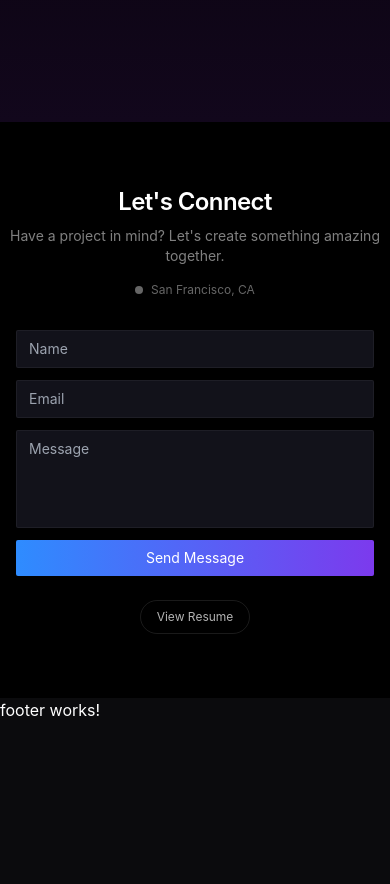
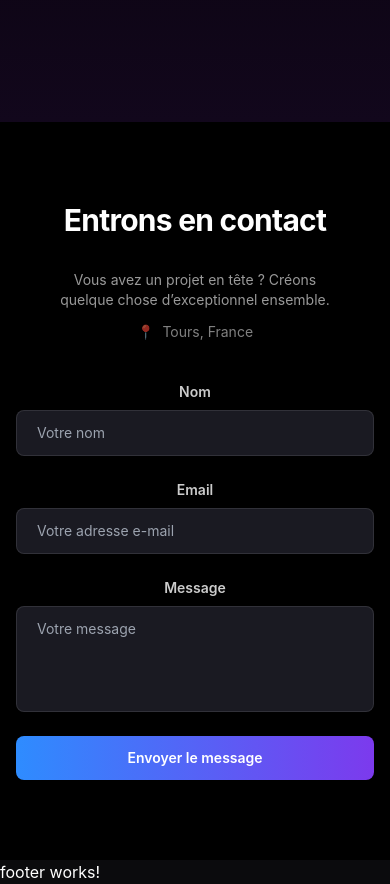
Before and after one commit to AshleyL45/portfolio, an Angular app: page / in a window 390 px wide. Shown: the part 3340-4224 px from the top of the page. Before the commit the page ends 4062 px from the top, so only its background shows below. Built offline with nearby package versions, Linux system fonts and the light colour scheme.

Commit message:
contact section done + responsive

```diff
--- a/src/app/features/contact/contact.css
+++ b/src/app/features/contact/contact.css
@@ -1,6 +1,14 @@
 section {
   scroll-snap-align: start;
 }
+
 form {
   width: 100%;
+  max-width: 28rem;
 }
+
+input:focus,
+textarea:focus {
+  box-shadow: 0 0 0 2px rgba(124, 58, 237, 0.25);
+  transition: box-shadow 0.2s ease;
+}
--- a/src/app/features/contact/contact.html
+++ b/src/app/features/contact/contact.html
@@ -1,52 +1,66 @@
 <section
   id="contact"
-  class="bg-black py-16 flex flex-col items-center text-center"
+  class="bg-black py-20 flex flex-col items-center text-center"
 >
-  <h2 class="text-2xl font-semibold text-white mb-2">Let's Connect</h2>
-  <p class="text-white/50 text-sm mb-4">
-    Have a project in mind? Let's create something amazing together.
-  </p>
-  <p class="text-white/40 text-xs mb-8 flex items-center gap-2">
-    <span class="w-2 h-2 bg-white/40 rounded-full inline-block"></span>
-    San Francisco, CA
+  <h2 class="text-3xl font-bold text-white mb-8">Entrons en contact</h2>
+
+  <p class="text-white/60 text-sm sm:text-base max-w-xs sm:max-w-md mb-3 px-4">
+    Vous avez un projet en tête ? Créons quelque chose d’exceptionnel ensemble.
   </p>
 
-  <form class="w-full max-w-md flex flex-col gap-3 px-4" (submit)="submit()">
+  <p class="flex items-center justify-center gap-2 text-white/50 text-sm mb-10">
+    <span class="text-white/60">📍</span>
+    Tours, France
+  </p>
+
+  <form
+    class="w-full flex flex-col items-center gap-6 px-4"
+    (submit)="submit($event)"
+  >
+    <div class="w-full max-w-xl flex flex-col items-center">
+      <label class="text-white/80 text-sm md:text-base font-semibold mb-2 text-center">
+        Nom
+      </label>
       <input
         type="text"
-      placeholder="Name"
-      class="bg-[#12121a] border border-white/5 rounded-sm px-3 py-2 text-white text-sm outline-none focus:border-[#7c3aed]"
+        placeholder="Votre nom"
+        class="w-full bg-[#1a1a22] border border-white/10 rounded-lg px-5 py-3 text-white text-sm md:text-base outline-none focus:border-[#7c3aed] transition"
         [value]="name()"
         (input)="updateName($event)"
       />
+    </div>
 
+    <div class="w-full max-w-xl flex flex-col items-center">
+      <label class="text-white/80 text-sm md:text-base font-semibold mb-2 text-center">
+        Email
+      </label>
       <input
         type="email"
-      placeholder="Email"
-      class="bg-[#12121a] border border-white/5 rounded-sm px-3 py-2 text-white text-sm outline-none focus:border-[#7c3aed]"
+        placeholder="Votre adresse e-mail"
+        class="w-full bg-[#1a1a22] border border-white/10 rounded-lg px-5 py-3 text-white text-sm md:text-base outline-none focus:border-[#7c3aed] transition"
         [value]="email()"
         (input)="updateEmail($event)"
       />
+    </div>
 
+    <div class="w-full max-w-xl flex flex-col items-center">
+      <label class="text-white/80 text-sm md:text-base font-semibold mb-2 text-center">
+        Message
+      </label>
       <textarea
         rows="4"
-      placeholder="Message"
-      class="bg-[#12121a] border border-white/5 rounded-sm px-3 py-2 text-white text-sm outline-none focus:border-[#7c3aed] resize-none"
+        placeholder="Votre message"
+        class="w-full bg-[#1a1a22] border border-white/10 rounded-lg px-5 py-3 text-white text-sm md:text-base outline-none focus:border-[#7c3aed] transition resize-none"
         [value]="message()"
         (input)="updateMessage($event)"
       ></textarea>
+    </div>
 
     <button
       type="submit"
-      class="bg-gradient-to-r from-[#2e8cff] to-[#7c3aed] text-white py-2 rounded-sm text-sm"
+      class="w-full max-w-xl bg-gradient-to-r from-[#2e8cff] to-[#7c3aed] text-white font-semibold py-3 rounded-lg text-sm md:text-base hover:opacity-90 transition"
     >
-      Send Message
+      Envoyer le message
     </button>
   </form>
-
-  <button
-    class="mt-6 border border-white/10 text-white/70 text-xs px-4 py-2 rounded-full"
-  >
-    View Resume
-  </button>
 </section>
--- a/src/app/features/contact/contact.ts
+++ b/src/app/features/contact/contact.ts
@@ -4,14 +4,13 @@ import { Component, signal } from '@angular/core';
   selector: 'app-contact',
   standalone: true,
   templateUrl: './contact.html',
-  styleUrl: './contact.css',
+  styleUrls: ['./contact.css'],
 })
 export class Contact {
   name = signal('');
   email = signal('');
   message = signal('');
 
-  // ✅ on cast proprement ici
   updateName(event: Event) {
     const target = event.target as HTMLInputElement | null;
     this.name.set(target?.value ?? '');
@@ -27,11 +26,16 @@ export class Contact {
     this.message.set(target?.value ?? '');
   }
 
-  submit() {
-    console.log('Form submitted:', {
-      name: this.name(),
+  submit(event: Event) {
+    event.preventDefault();
+
+    console.log('Formulaire envoyé (simulation) :', {
+      nom: this.name(),
       email: this.email(),
       message: this.message(),
     });
+
+    alert('Merci ! Votre message a été envoyé.');
+
   }
 }
```
Also changed, not shown: 1 other file (tests, documents, lock files or other folders). Lines whose indentation alone changed are shown as unchanged.
